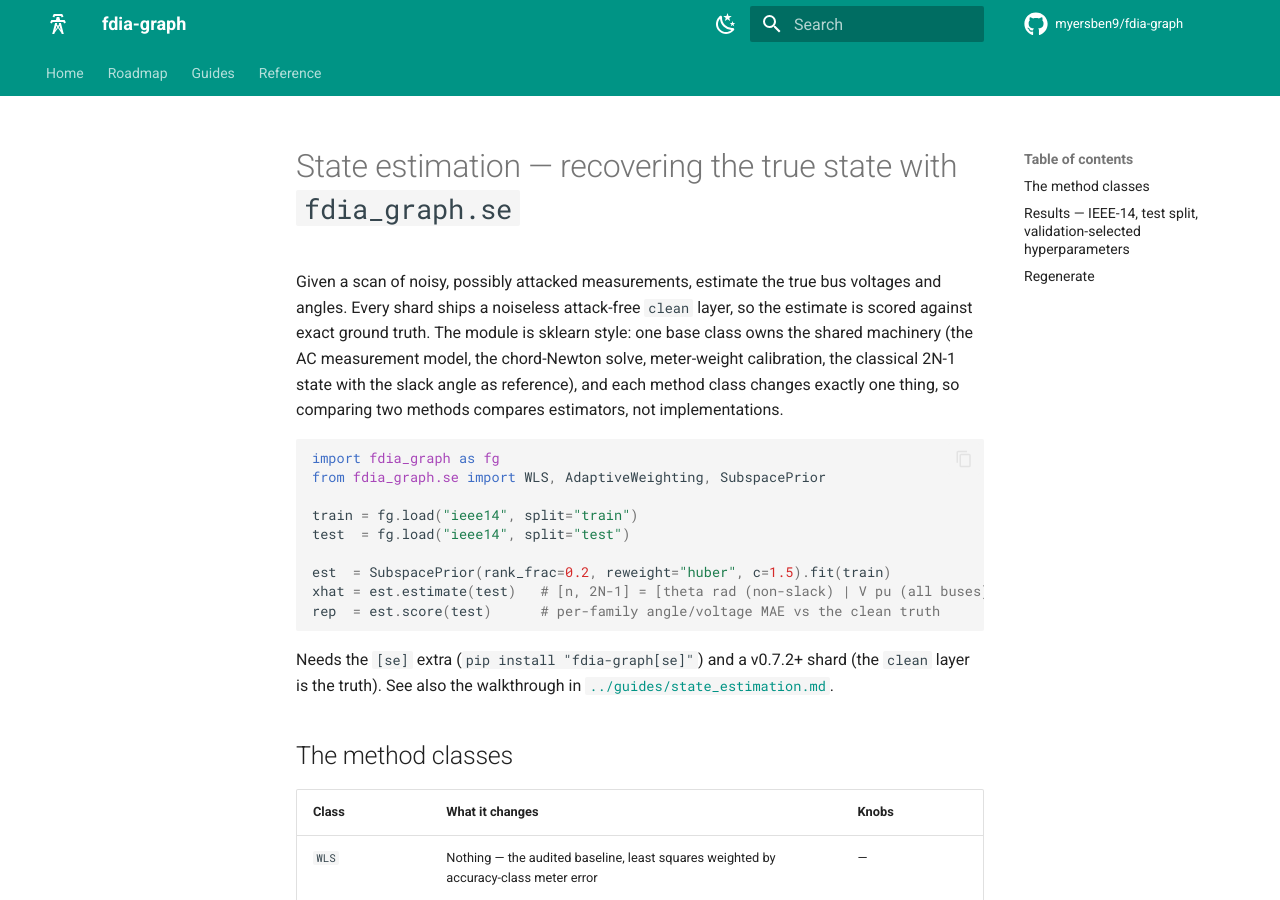
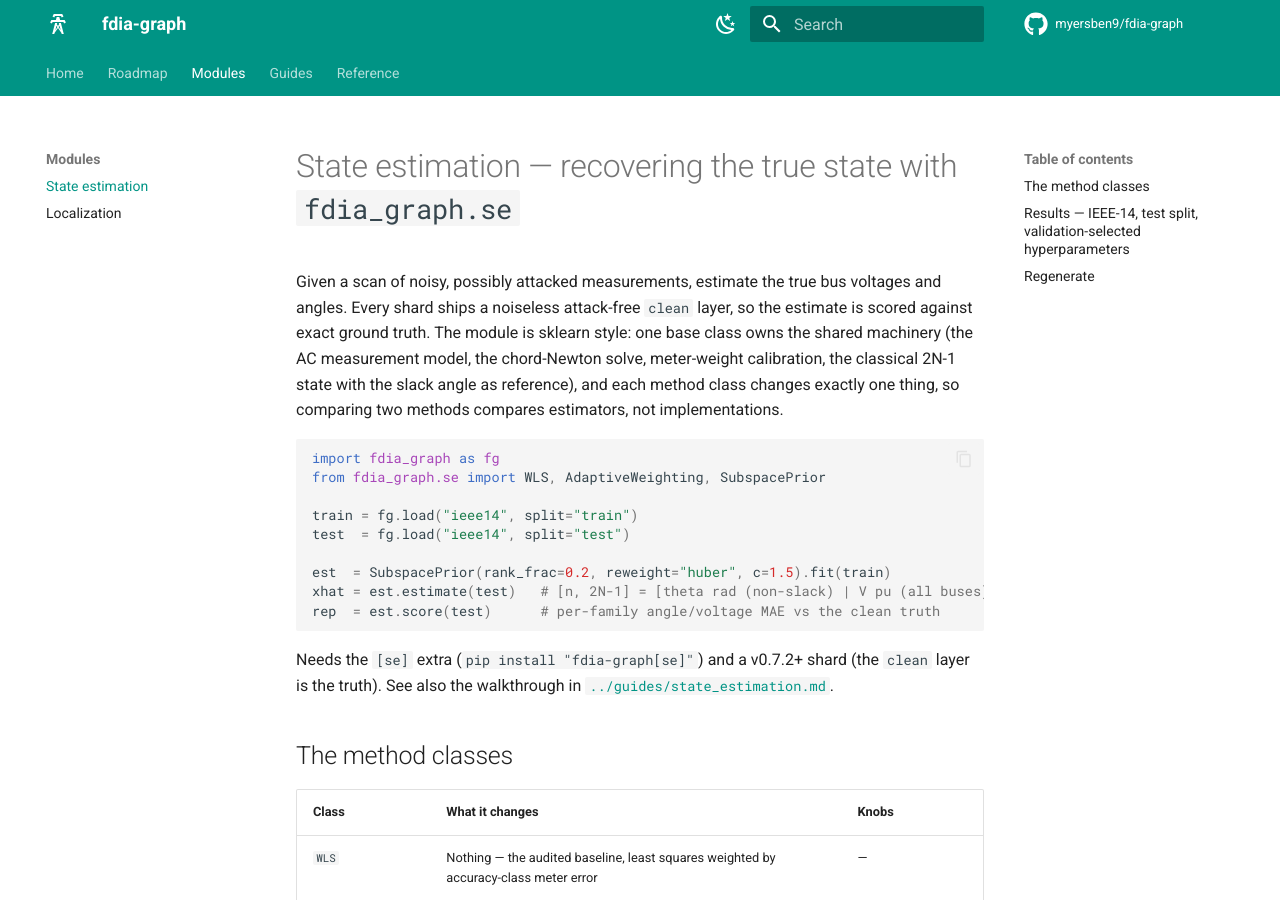
Before and after one commit to myersben9/fdia-graph, an MkDocs documentation site: the page built from docs/se/README.md, in a window 1280 px wide and 900 px high. Built offline with MkDocs 1.6.1 and Material for MkDocs 9.7.7, drawn with Linux system fonts in a browser that asks for light colours; comment, search, counter and statistics services are not loaded; some of the changed text lies outside the part shown.

Commit message:
Nav: se + localization module pages from v0.10.0

```diff
--- a/mkdocs.yml
+++ b/mkdocs.yml
@@ -47,6 +47,9 @@ markdown_extensions:
 nav:
   - Home: index.md
   - Roadmap: ROADMAP.md
+  - Modules:
+      - State estimation: se/README.md
+      - Localization: localization/README.md
   - Guides:
       - State estimation: guides/state_estimation.md
   - Reference:
```
